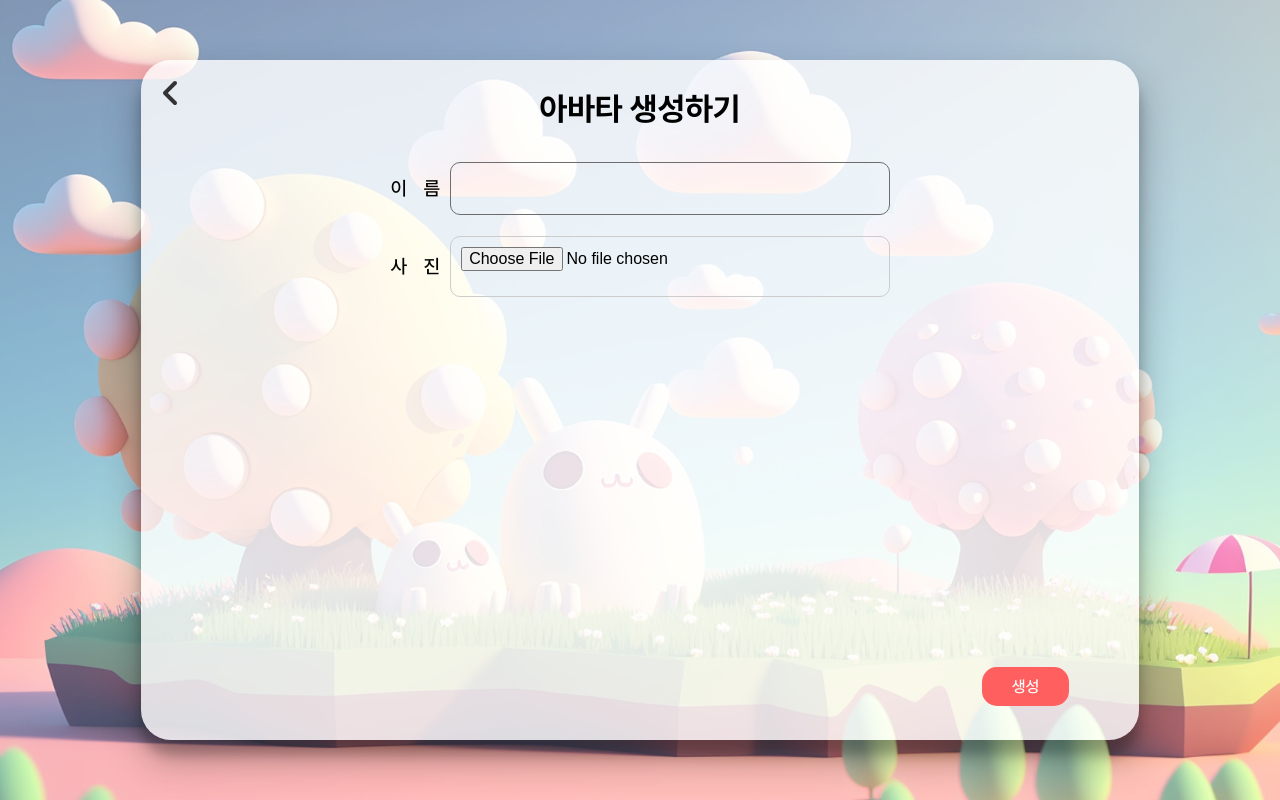
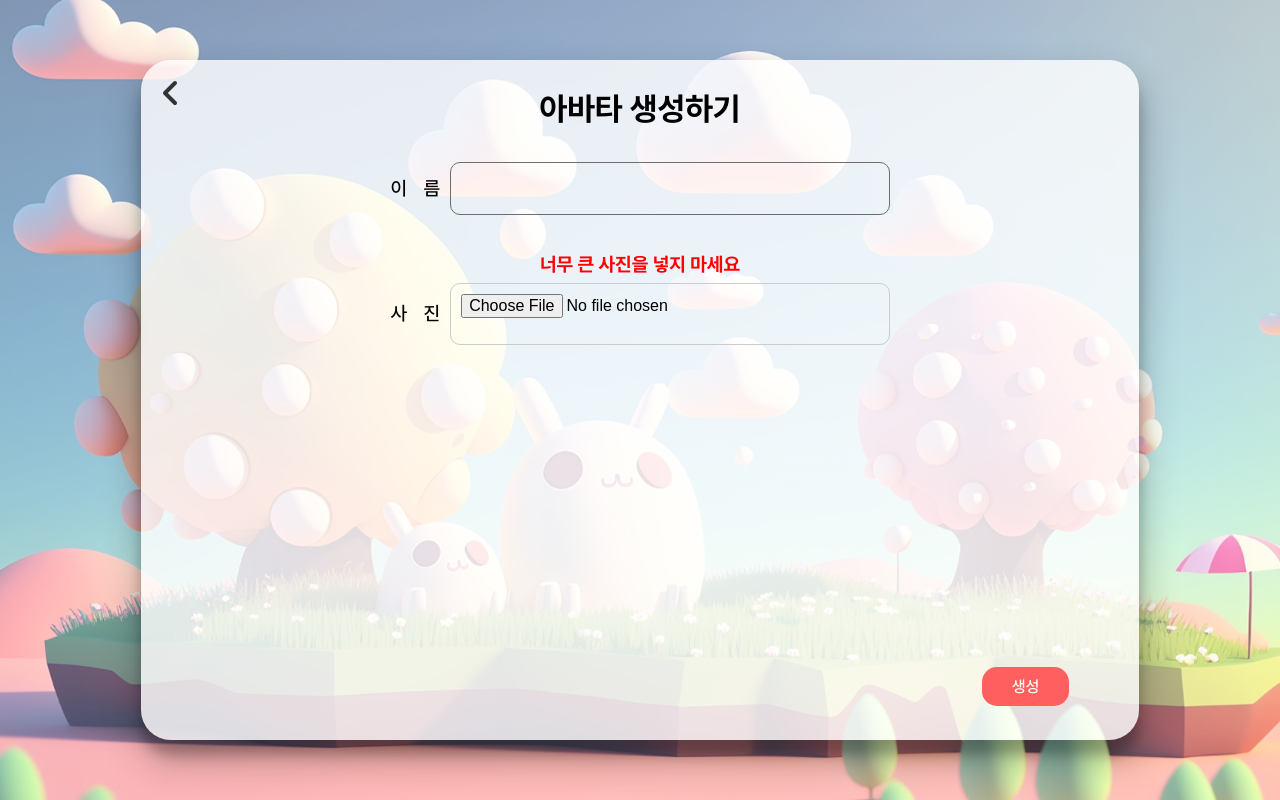
Before and after one commit to homoonshi/FeedMe, a React (Create React App) app in the folder Front-feedme/: page /CreatureCreate in a window 1280 px wide. Built offline with nearby package versions, Linux system fonts and the light colour scheme; what react-social-login-buttons would draw is missing.

Commit message:
Fix : info

```diff
--- a/Front-feedme/src/components/Chatting/ChatCreature.jsx
+++ b/Front-feedme/src/components/Chatting/ChatCreature.jsx
@@ -96,7 +96,7 @@ const ChatCreature = ({ user }) => {
           placeholder="질문을 입력하세요..."
           disabled={loading}
         />
-        <button onClick={handleSend} disabled={loading}>Send</button>
+        <button onClick={handleSend} disabled={loading}>보내기</button>
       </div>
     </div>
   );
--- a/Front-feedme/src/components/Chatting/ChatWindow.jsx
+++ b/Front-feedme/src/components/Chatting/ChatWindow.jsx
@@ -239,10 +239,10 @@ const ChatWindow = ({ roomId }) => {
           type="text"
           value={messageContent}
           onChange={(e) => setMessageContent(e.target.value)}
-          placeholder="Enter your message"
+          placeholder="메시지를 입력하세요"
           className="WebChatInput"
         />
-        <button onClick={sendMessage} className="WebChatButton">Send</button>
+        <button onClick={sendMessage} className="WebChatButton">보내기</button>
       </div>
     </div>
   );
--- a/Front-feedme/src/components/Creature/CreatureCreate.css
+++ b/Front-feedme/src/components/Creature/CreatureCreate.css
@@ -57,7 +57,7 @@
 .CreatureCreateFormNicknameContainer {
   display: flex;
   align-items: center;
-  margin-bottom: 7%;
+  margin-bottom: 5%;
 }
 
 .CreatureCreateFormNickname {
@@ -168,3 +168,12 @@
   font-size: 1em;
   z-index: 10;
 }
+
+.errorPic{
+  text-align: center;
+  font-size: 1.2rem;
+  margin-bottom: 3%;
+  color: red;
+  font-family: 'PretendardB';
+
+}
--- a/Front-feedme/src/components/Creature/CreatureCreate.jsx
+++ b/Front-feedme/src/components/Creature/CreatureCreate.jsx
@@ -13,6 +13,7 @@ const CreatureCreate = () => {
   const dispatch = useDispatch();
   const { creatureName, keyword, token } = useSelector((state) => state.auth);
   const [photo, setPhoto] = useState(null); // local state로 photo 관리
+  const [nicknameError, setNicknameError] = useState(null);
 
   const handleImageUpload = (e) => {
     const file = e.target.files[0];
@@ -119,6 +120,10 @@ const CreatureCreate = () => {
         console.log('크리쳐 생성 실패', response.data);
       }
     } catch (error) {
+      if(error.response&&error.response.status===409){
+        setNicknameError('중복된 닉네임 입니다.')
+        console.log("닉넴 중복")
+      }
       console.error('서버 요청 중 오류 발생', error);
     }
 
@@ -164,6 +169,9 @@ const CreatureCreate = () => {
               onChange={(e) => dispatch(setCreatureName(e.target.value))}
             />
           </div>
+
+          {nicknameError && <div className="Signuperror">{nicknameError}</div>}
+          <p className="errorPic">너무 큰 사진을 넣지 마세요</p>
 
           <div className="CreatureCreateFormImageUploadContainer">
             <label htmlFor="imageUpload" className="CreatureCreateFormImageUploadLabel">사ㅤ진</label>
--- a/Front-feedme/src/components/Login/LoginInfo.css
+++ b/Front-feedme/src/components/Login/LoginInfo.css
@@ -56,7 +56,7 @@
 .LoginInfoNicknameContainer{
   display: flex;
   align-items: center;
-  margin-bottom: 7%;
+  margin-bottom: 5%;
 }
 
 .LoginInfoEmailContainer{
--- a/Front-feedme/src/components/Login/LoginLoding.css
+++ b/Front-feedme/src/components/Login/LoginLoding.css
@@ -74,3 +74,16 @@
   border-radius: 50%;
   font-weight: bold;
 }
+
+.Signuperror{
+  display: flex;
+  align-items: center;
+  color: red;
+  font-family: PretendardM;
+  justify-content: center;
+  font-size: 1.3rem;
+  margin-top: 0;
+  margin-bottom: 5%;
+
+
+}
--- a/Front-feedme/src/components/Login/Signup.jsx
+++ b/Front-feedme/src/components/Login/Signup.jsx
@@ -1,4 +1,4 @@
-import React, { useEffect } from 'react';
+import React, { useEffect, useState } from 'react';
 import { Link, useNavigate, useLocation } from 'react-router-dom';
 import { FontAwesomeIcon } from '@fortawesome/react-fontawesome';
 import { faAngleLeft } from '@fortawesome/free-solid-svg-icons';
@@ -13,6 +13,7 @@ const Signup = () => {
   const { nickname, email, birthday } = useSelector((state) => state.auth);
   const location = useLocation();
   const navigate = useNavigate();
+  const [nicknameError, setNicknameError] = useState(null);
 
   const params = new URLSearchParams(location.search);
   const urlEmail = params.get('email');
@@ -41,6 +42,10 @@ const Signup = () => {
         console.log('회원 등록 실패', response.data);
       }
     } catch (error) {
+      if(error.response&&error.response.status===409){
+        setNicknameError('중복된 닉네임 입니다.')
+        console.log("닉넴 중복")
+      }
       console.error('서버 요청 중 오류 발생', error);
     }
   };
@@ -62,6 +67,8 @@ const Signup = () => {
               onChange={(e) => dispatch(setNickname(e.target.value))}
             />
           </div>
+
+          {nicknameError && <div className="Signuperror">{nicknameError}</div>}
 
           <div className="LoginInfoEmailContainer">
             <label htmlFor="email" className="LoginInfoEmail">이메일</label>
```
